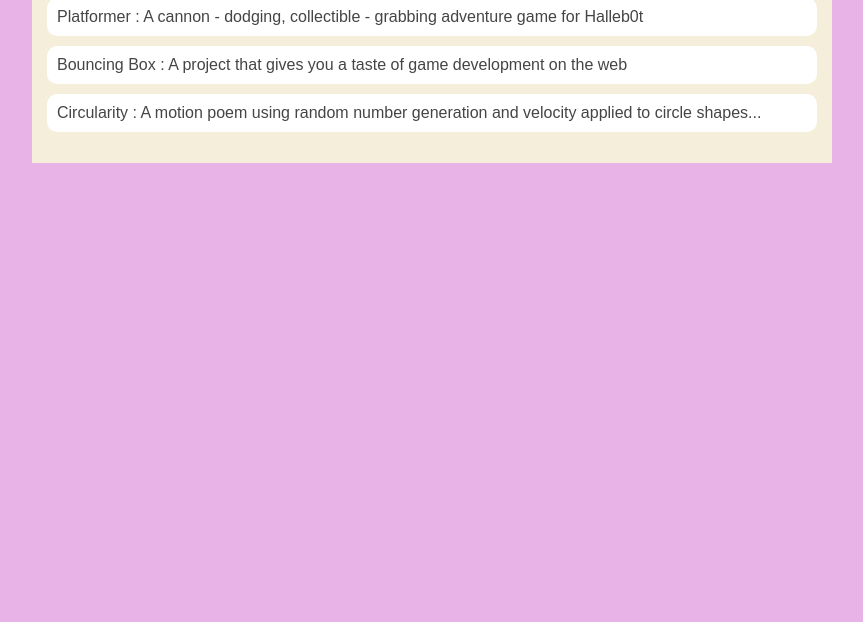
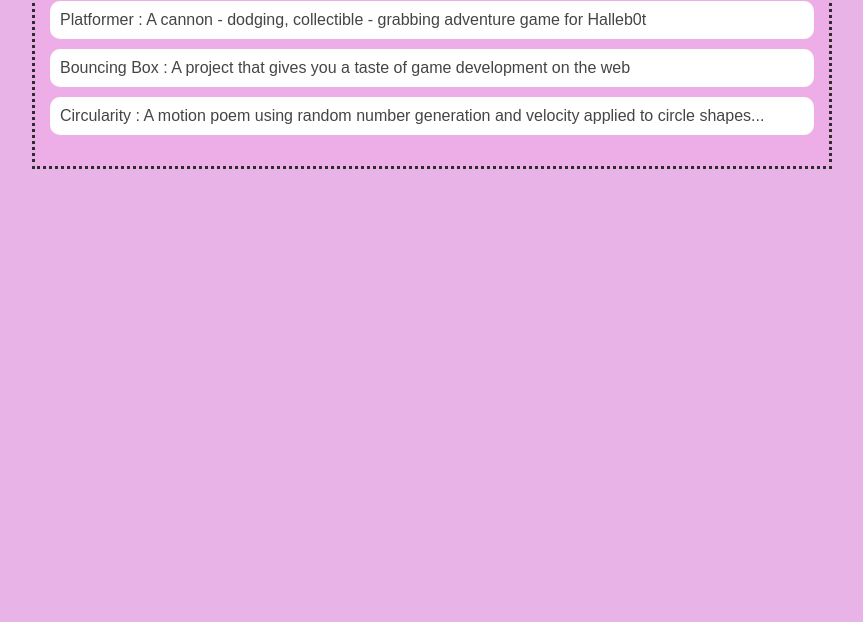
Before and after one commit to faithosuji/Faith-Osuji.github.io, a plain HTML site: page portfolio.html in a window 1280 px wide. Shown: the part 178-800 px from the top of the page, without its empty margins (208-1071 px from the left). Drawn offline with Linux system fonts and the light colour scheme.

Commit message:
add portfolio.html file

```diff
--- a/style.css
+++ b/style.css
@@ -38,8 +38,9 @@ a {
 
 /* main container area beneath menu */
 main {
-    background: rgb(245, 238, 219);
+    background: rgba(240, 168, 230, 0.56);
     display: flex;
+    border-style: dotted;
 }
 .sidebar {
     margin-right: 25px;
```
Also changed, not shown: portfolio.html (+2 -1 lines).
